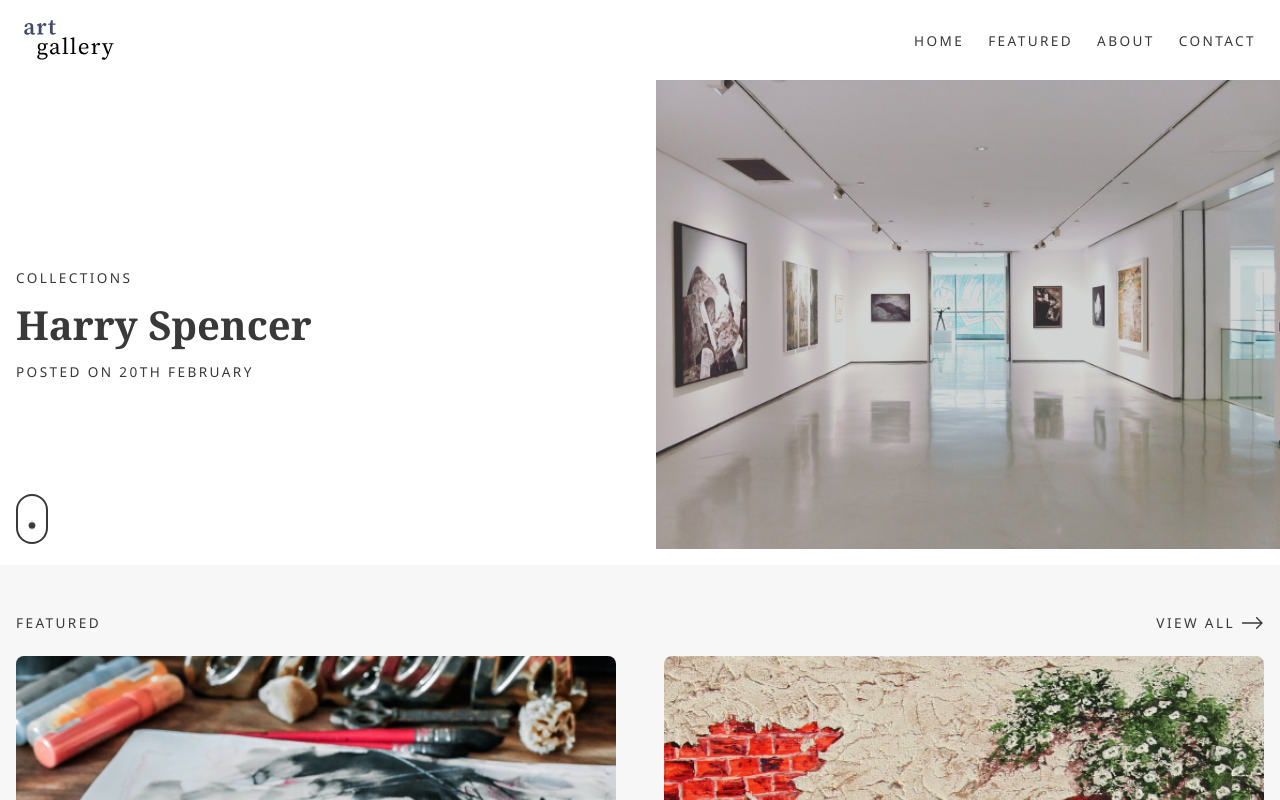
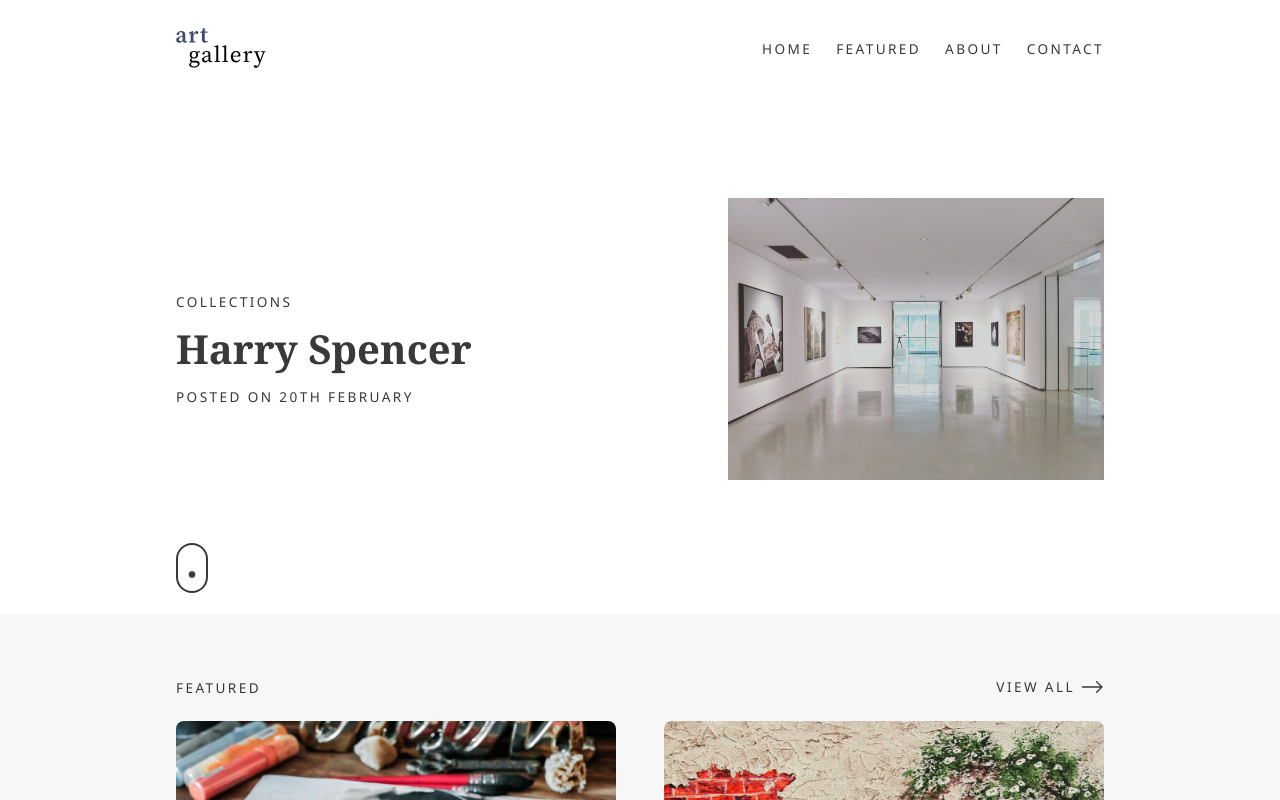
Before and after one commit to Vikram-Hegde/ArtGallery-MinimalisticWebPage, a plain HTML site: page index.html in a window 1280 px wide. Shown: the top 800 px of the page. Drawn offline with Linux system fonts and the light colour scheme.

Commit message:
:sparkles: Global padding variable

```diff
--- a/styles/_base.scss
+++ b/styles/_base.scss
@@ -2,7 +2,7 @@
 :root {
   --ff-base: "Noto Sans";
   --ff-serif: "Noto Serif";
-  --padding: 1rem;
+  --padding: clamp(1rem, 1.5rem, 2rem);
 
   --bg-dark: #141414;
 }
@@ -105,3 +105,9 @@ h6 {
     display: none;
   }
 }
+
+@media(min-width: 900px) {
+  :root {
+    --padding: clamp(10rem, 11rem, 12rem);
+  }
+}
--- a/styles/components/_about.scss
+++ b/styles/components/_about.scss
@@ -5,7 +5,7 @@
   color: var(--bg-light);
 
   &__content {
-    padding: calc(var(--padding) * 2) var(--padding);
+    padding: calc(min(var(--padding), 3rem)) var(--padding);
     order: 1;
     justify-content: flex-start;
   }
@@ -36,7 +36,6 @@
       flex-basis: 100%;
       display: flex;
       flex-direction: column;
-      padding: calc(var(--padding) * 2);
       justify-content: center;
     }
 
--- a/styles/components/_featured.scss
+++ b/styles/components/_featured.scss
@@ -1,5 +1,5 @@
 .featured {
-  padding: calc(var(--padding) * 3) var(--padding);
+  padding: min(var(--padding), 4rem) var(--padding);
   background-color: var(--bg-light);
 
   &__header {
--- a/styles/components/_footer.scss
+++ b/styles/components/_footer.scss
@@ -1,6 +1,6 @@
 .footer {
   background-color: var(--bg-dark);
-  padding: calc(var(--padding) * 2) var(--padding);
+  padding: calc(min(var(--padding), 4rem)) var(--padding);
   color: var(--bg-light);
 
   &__logo {
--- a/styles/components/_home.scss
+++ b/styles/components/_home.scss
@@ -2,7 +2,7 @@
   display: flex;
   flex-direction: column;
   position: relative;
-  padding: 0 0 var(--padding) 0;
+  padding: 0 0 min(var(--padding), 2rem) 0;
 
   &__content {
     order: 1;
@@ -26,12 +26,13 @@
 .mouse {
   position: absolute;
   bottom: 1rem;
-  left: 1rem;
+  left: var(--padding);
 }
 
 @media (min-width: 600px) {
   .home {
     flex-direction: row-reverse;
+    align-items: center;
 
     &__content {
       align-self: center;
@@ -40,6 +41,7 @@
 
     .hero {
       flex-basis:100%;
+    padding-right: var(--padding);
     }
 
     h1 {
--- a/styles/components/_nav.scss
+++ b/styles/components/_nav.scss
@@ -1,6 +1,6 @@
 .nav {
   display: flex;
-  padding: calc(var(--padding)*1.5);
+  padding: min(var(--padding), 2rem) var(--padding);
 
   &__menu-bar {
     display: none;
--- a/styles/components/_newsletter.scss
+++ b/styles/components/_newsletter.scss
@@ -1,6 +1,6 @@
 .newsletter {
     background-color: var(--bg-light);
-    padding: calc(var(--padding) * 2.5) var(--padding);
+    padding: calc(min(var(--padding), 4rem)) var(--padding);
 
     &__head {
         margin-bottom: 1rem;
```
Also changed, not shown: styles/style.css, 1 other file.
